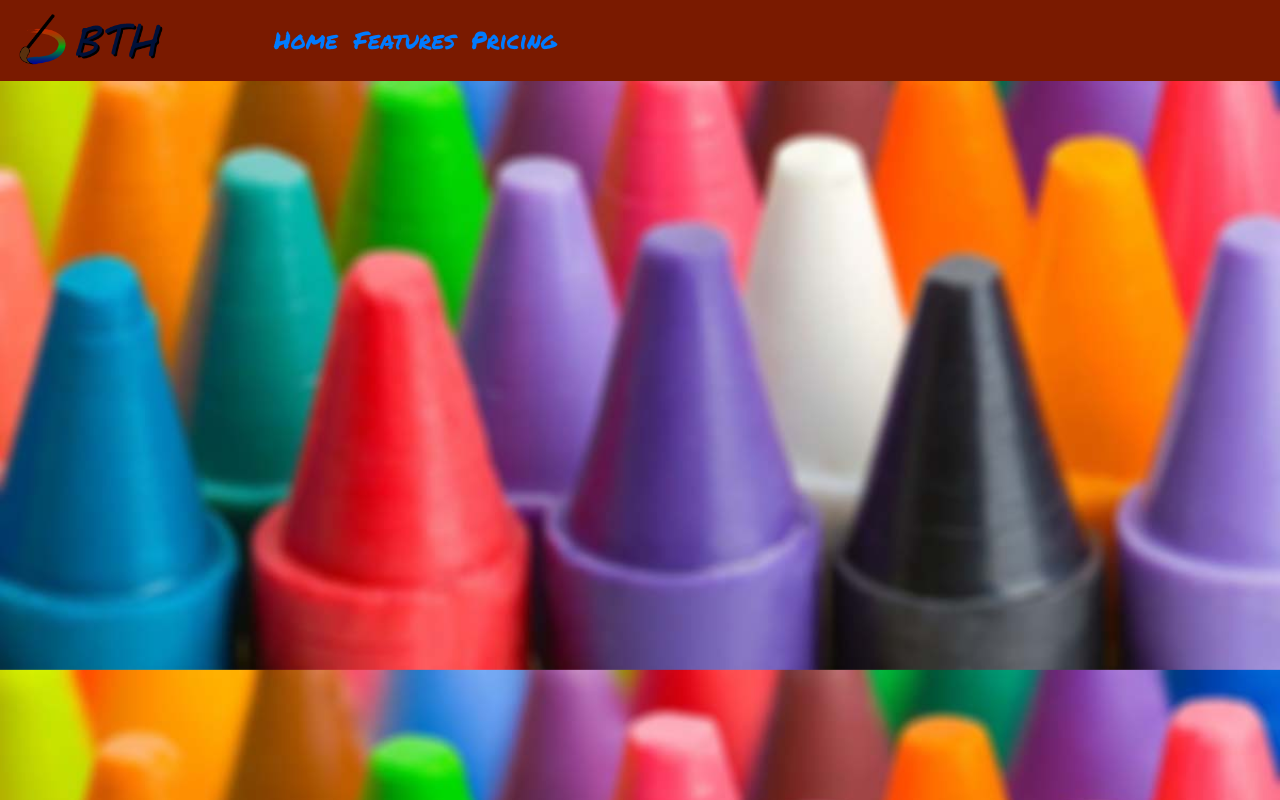
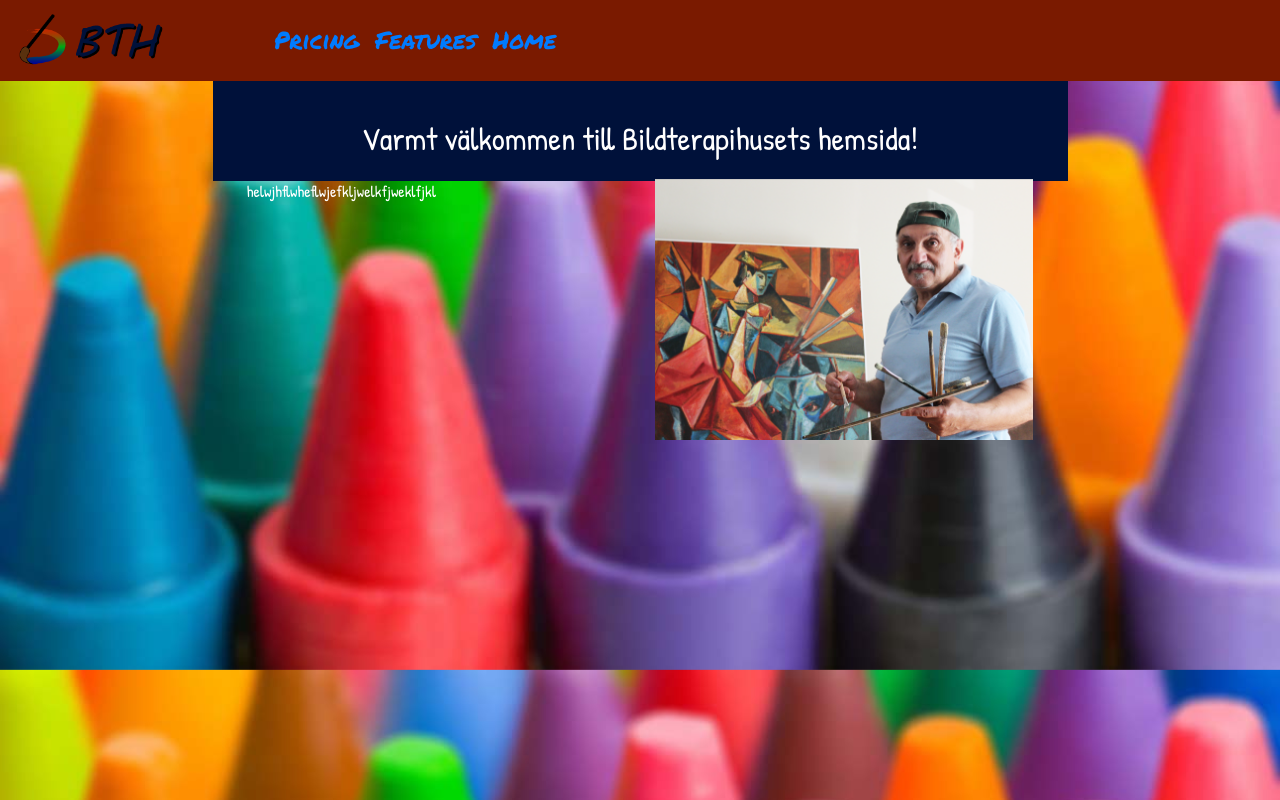
Before and after one commit to DrDankman/pugBildterapihuset, a plain HTML site: page dist/index.html in a window 1280 px wide. Drawn offline with nearby package versions, Linux system fonts and the light colour scheme.

Commit message:
början på bootstrap grid

```diff
--- a/dist/index.html
+++ b/dist/index.html
@@ -8,14 +8,31 @@
     <link rel="stylesheet" href="https://stackpath.bootstrapcdn.com/bootstrap/4.1.3/css/bootstrap.min.css" integrity="sha384-MCw98/SFnGE8fJT3GXwEOngsV7Zt27NXFoaoApmYm81iuXoPkFOJwJ8ERdknLPMO" crossorigin="anonymous"/>
     <link rel="stylesheet" href="style.css"/>
     <link href="https://fonts.googleapis.com/css?family=Patrick+Hand|Permanent+Marker" rel="stylesheet"/>
+    <link rel="shortcut icon" type="image/x-icon" href="images/bthLogga.png"/>
   </head>
   <body>
     <nav class="navbar navbar-expand-lg" style="background-color: #7A1A00"><a href="#"><img class="loggan" src="images/bthLoggaNav.png" href="#"/></a>
       <button class="navbar-toggler" type="button" data-toggle="collapse" data-target="#navbarText" aria-controls="navbarText" aria-expanded="false" aria-label="Toggle navigation"><span class="navbar-toggler-icon"></span></button>
       <div class="collapse navbar-collapse" id="navbarText">
-        <ul class="navbar-nav mr-auto"><a class="nav-link" href="#">Home </a><a class="nav-link" href="#">Features</a><a class="nav-link" href="#">Pricing</a></ul>
+        <ul class="navbar-nav mr-auto flex-row-reverse"><a class="nav-link text-right" href="#">Home </a><a class="nav-link text-right" href="#">Features</a><a class="nav-link text-right" href="#">Pricing</a></ul>
       </div>
     </nav>
+    <div class="container">
+      <div class="row">
+        <div class="col"></div>
+        <div class="col-9" id="gridbox">
+          <p id="welcome">Varmt välkommen till Bildterapihusets hemsida!
+            <div class="row">
+              <div class="col-6">
+                <p>helwjhflwheflwjefkljwelkfjweklfjkl</p>
+              </div>
+              <div class="col-6"><img src="images/enmålare.png" style="width: 100%"/></div>
+            </div>
+          </p>
+        </div>
+        <div class="col"></div>
+      </div>
+    </div>
   </body>
   <script src="https://code.jquery.com/jquery-3.3.1.slim.min.js" integrity="sha384-q8i/X+965DzO0rT7abK41JStQIAqVgRVzpbzo5smXKp4YfRvH+8abtTE1Pi6jizo" crossorigin="anonymous"></script>
   <script src="https://cdnjs.cloudflare.com/ajax/libs/popper.js/1.14.3/umd/popper.min.js" integrity="sha384-ZMP7rVo3mIykV+2+9J3UJ46jBk0WLaUAdn689aCwoqbBJiSnjAK/l8WvCWPIPm49" crossorigin="anonymous"></script>
--- a/dist/style.css
+++ b/dist/style.css
@@ -11,3 +11,17 @@ nav {
     width: 60%;
     height: 60%;
 }
+ul {
+    text-align: right;
+}
+#gridbox {
+    background-color: #00113a;
+    height: 100px;
+    font-family: 'Patrick Hand', cursive;
+    color: white;
+    padding: 3%;
+}
+#welcome {
+    font-size: 2em;
+    text-align: center;
+}
```
Also changed, not shown: dist/layout.html (+1 -0 lines), 2 other files.
